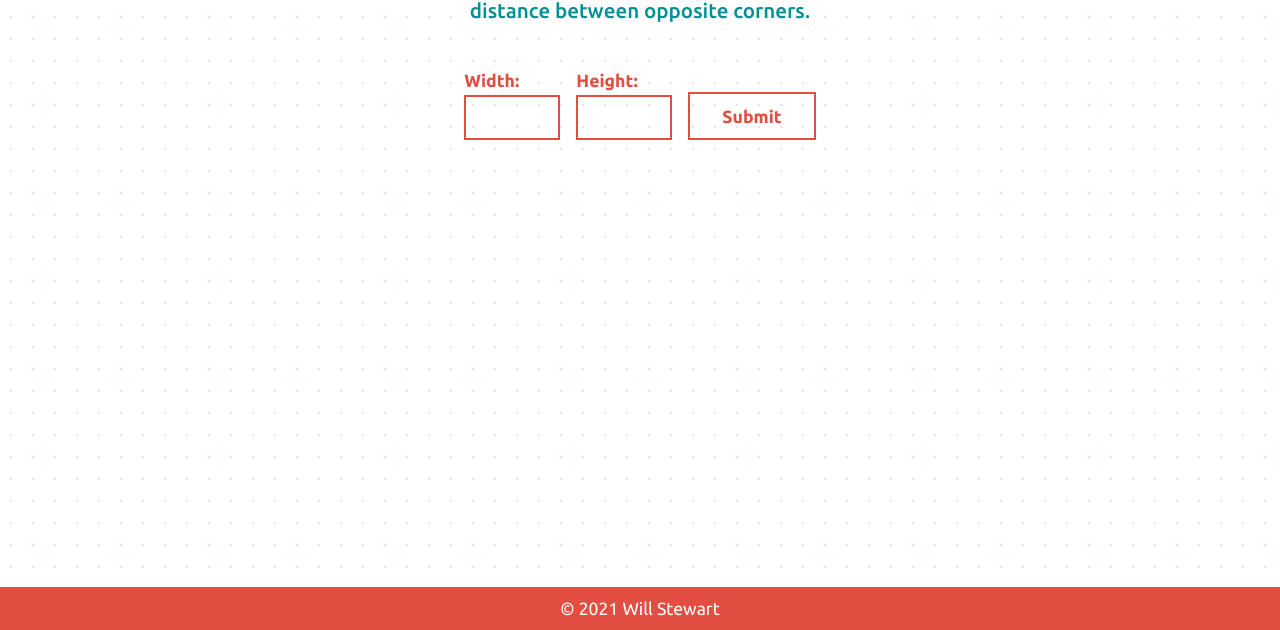
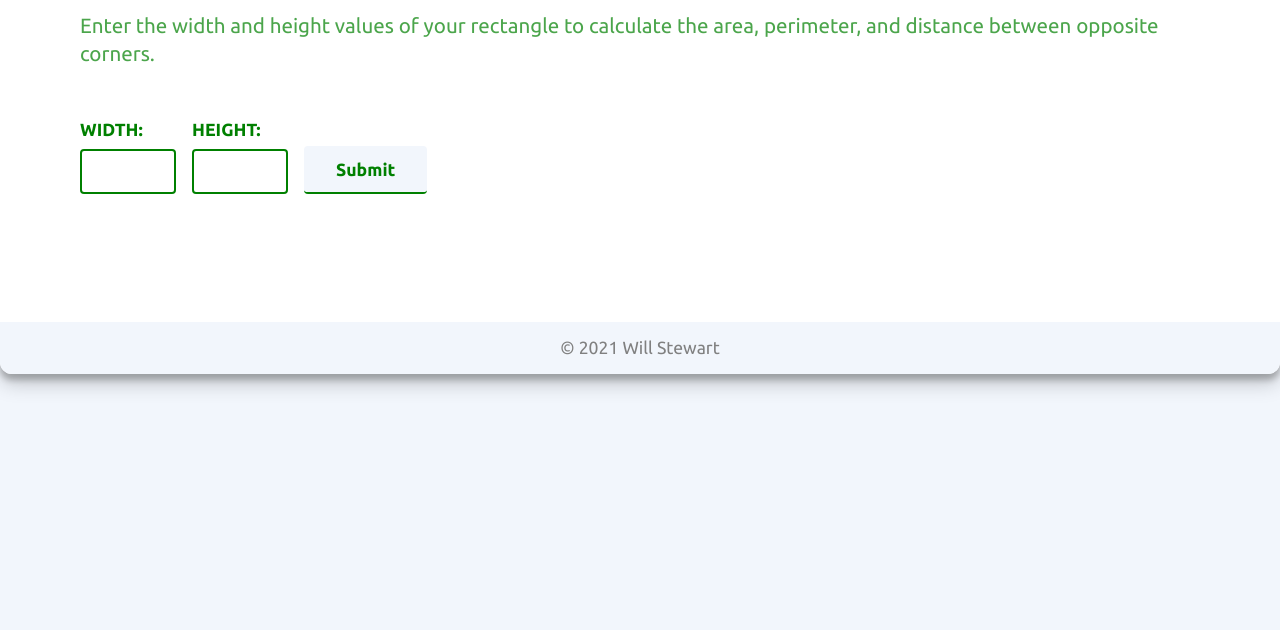
Before and after one commit to willstewartcode/rectangle-calculator, a plain HTML site: page index.html in a window 1280 px wide. Shown: the part 170-800 px from the top of the page. Drawn offline with Linux system fonts and the light colour scheme.

Commit message:
Updated styles

```diff
--- a/index.html
+++ b/index.html
@@ -17,7 +17,9 @@
     <link rel="preconnect" href="https://fonts.gstatic.com">
     <link href="https://fonts.googleapis.com/css2?family=Ubuntu:ital,wght@0,300;0,400;0,500;0,700;1,300;1,400;1,500;1,700&display=swap" rel="stylesheet">    <script src="script.js"></script>
 </head>
+
 <body>
+    <div class="content-wrapper">
         <header>
             <h1>Will Stewart's Rectangle Calculator</h1>
         </header>
@@ -32,12 +34,12 @@
                     <label for="height">Height:</label>
                     <input type="number" id="height" name="height" min="1">
                 </div>
-
                 <input type="submit" id="submit" value="Submit">
             </form>
-
             <div id="results"></div>
         </section>
+    </div>
+
     <footer><p>&#169; 2021 Will Stewart</p></footer>
 </body>
 </html>
--- a/style.css
+++ b/style.css
@@ -1,6 +1,8 @@
 :root {
     --PAPAYA: #E24E42;
     --AQUA: #008F95;
+    --LIGHT-GRAY: #f2f6fc;
+    --GREEN: #008000;
 }
 
 * {
@@ -10,9 +12,7 @@
 }
 
 html {
-    background-color: #ffffff;
-    background-image: radial-gradient(rgba(235, 110, 128, .25) 1.1px, #ffffff 1.1px);
-    background-size: 22px 22px;
+    background-color: var(--LIGHT-GRAY);
 }
 
 body, form, input {
@@ -21,24 +21,36 @@ body, form, input {
 
 body {
     font-size: 1.1rem;
-    text-align: center;
+    line-height: 1.75rem;
+    width: fit-content;
+    margin: 50px auto;
+    border-radius: 12px;
+    background-color: white;
+    box-shadow: 0 10px 20px rgba(0,0,0,0.19), 0 6px 6px rgba(0,0,0,0.23);
+}
+
+.content-wrapper {
     padding: 5rem;
-    width: 80%;
-    margin: auto;
+}
+
+section {
+    width: fit-content;
 }
 
 h1 {
-    color: var(--PAPAYA);
+    color: var(--GREEN);
     margin-bottom: 1.5rem;
 }
 
 h3 {
-    color: var(--AQUA);
-    font-weight: 500;
+    color: var(--GREEN);
+    font-weight: 400;
+    opacity: 70%;
 }
 
 form {
     margin: 3rem 0;
+    width: fit-content;
     display: flex;
     align-items: flex-end;
     justify-content: center;
@@ -50,7 +62,8 @@ form, input {
 
 label {
     font-weight: bold;
-    color: var(--PAPAYA);
+    color: var(--GREEN);
+    text-transform: uppercase;
     margin-bottom: .3rem;
 }
 
@@ -60,6 +73,8 @@ input  {
     text-align: center;
     outline: none;
     background: none;
+    border: none;
+    border-radius: 4px;
 }
 
 #widthInput, #heightInput {
@@ -72,14 +87,15 @@ input  {
     height: 3rem;
     padding: .5rem 2rem;
     font-weight: bold;
-    color: var(--PAPAYA);
-    border: 2px solid var(--PAPAYA);
+    color: var(--GREEN);
+    border-bottom: 2px solid var(--GREEN);
+    background-color: var(--LIGHT-GRAY);
     transition: 100ms;
 }
 
 #submit:hover {
     color: white;
-    background-color: var(--PAPAYA);
+    background-color: var(--GREEN);
     cursor: pointer;
 }
 
@@ -90,15 +106,13 @@ input  {
 #width, #height {
     width: 6rem;
     margin-right: 1rem;
-    border: 2px solid var(--PAPAYA);
+    border: 2px solid var(--GREEN);
 }
 
 footer {
-    position: fixed;
-    left: 0;
-    right: 0;
-    bottom: 0;
     padding: .75rem;
-    color: white;
-    background-color: var(--PAPAYA);
+    text-align: center;
+    color: gray;
+    background-color: var(--LIGHT-GRAY);
+    border-radius: 0 0 12px 12px;
 }
```
Lines whose indentation alone changed are shown as unchanged.
